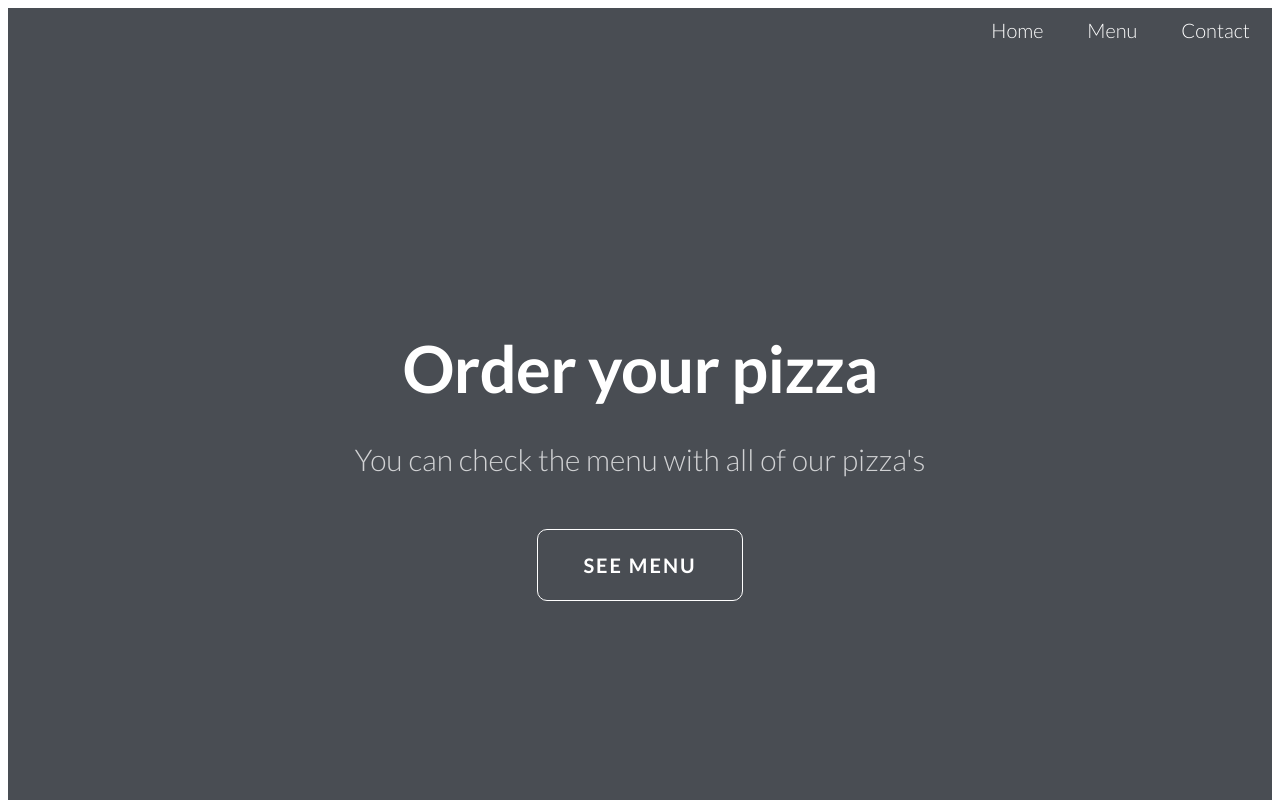
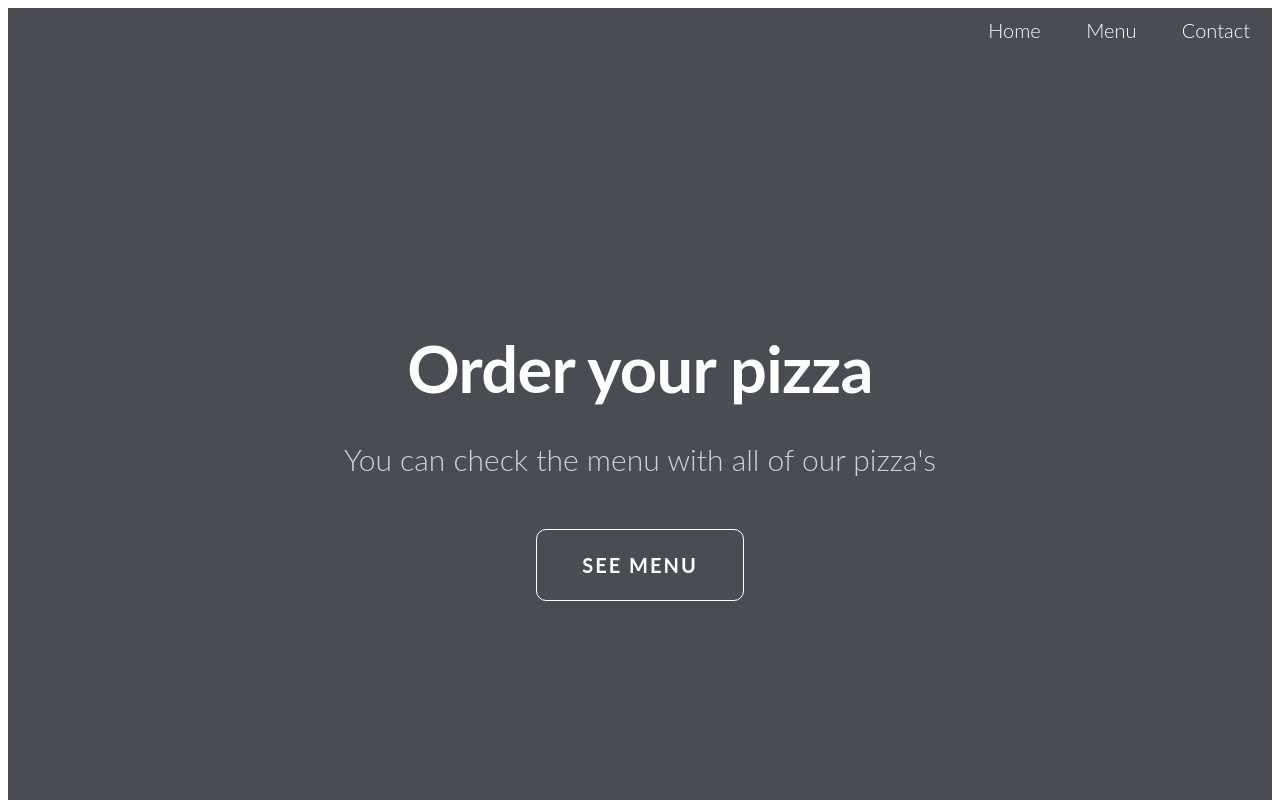
Before and after one commit to emmaoudmaijer/test-chatbot, a website: page index.html in a window 1280 px wide. Shown: the top 800 px of the page. Drawn offline with Linux system fonts and the light colour scheme; a script that the page names is missing.

Commit message:
small error fix experiment

```diff
--- a/styles/main.css
+++ b/styles/main.css
@@ -1,7 +1,3 @@
-
-@import url(font-awesome.min.css);
-@import url("http://fonts.googleapis.com/css?family=Lato:300,700");
-
 	body {
 		background: #fff;
 	}
```
